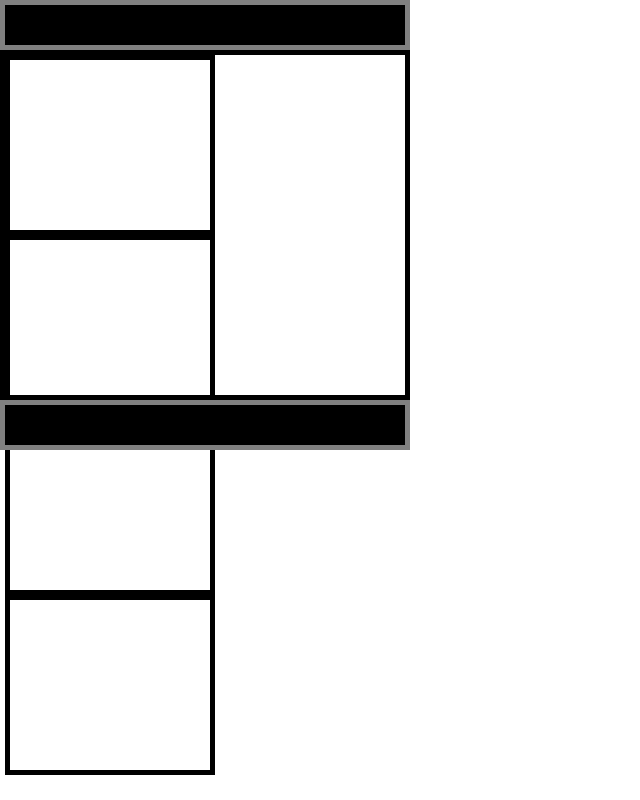
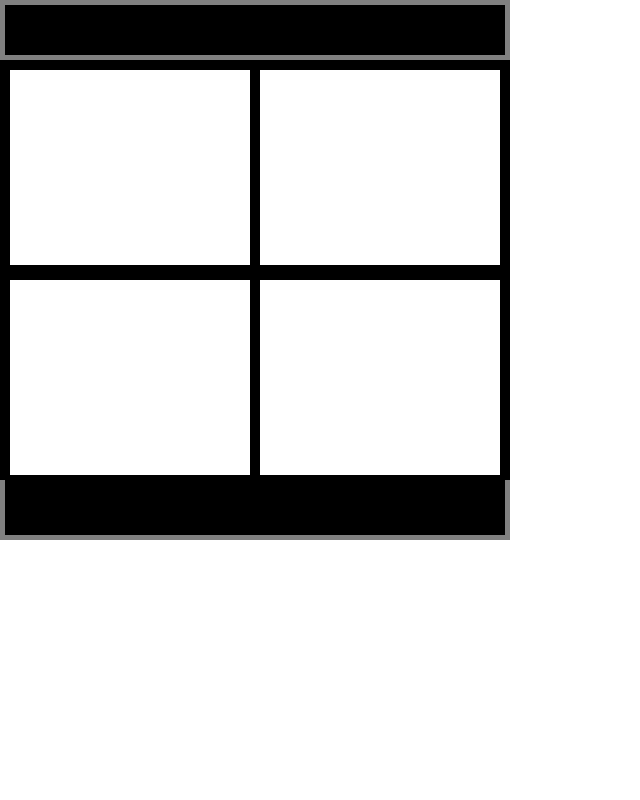
Before and after one commit to Mitchell-Joyner/HTML-CSS, a plain HTML site: page index.html in a window 1280 px wide. Shown: the whole page, without its empty margins (0-640 px from the left). Drawn offline with Linux system fonts and the light colour scheme.

Commit message:
SUPER KEK-TASTIC. YNOT. I HAVE MADE IT ULTRA-KEK.
Ynot.

```diff
--- a/index.html
+++ b/index.html
@@ -6,16 +6,20 @@
   <link rel="stylesheet" href="style.css">
   <title></title>
 </head>
+<body>
+
   <section>
     <header></header>
     <article>
-            <body>
-              <div class id = "box1"></div>
-              <div class = "box2"></div>
-              <div class id = "box1"></div>
-              <div class = "box2"></div>
+      <div></div>
+      <div></div>
+    </article>
+    <article>
+      <div></div>
+      <div></div>
+    </article>
+    <footer></footer>
+  </section>
+
 </body>
-          </article>
-      </section>
-    <footer></footer>
 </html>
--- a/style.css
+++ b/style.css
@@ -4,23 +4,24 @@ body{
     padding:0;
 }
 section{
-  height: 400px;
-  width: 400px;
+  height: 500px;
+  width: 500px;
   background-color: white;
 }
 header, footer{
-  height: 40px;
-  width: 400px;
+  height: 10%;
+  width: 500px;
   border: 5px solid gray;
   background-color: black;
 }
 article{
-  height: 85%;
+  height: 40%;
   width: 100%;
   border: 5px solid black;
 }
 div{
-  height: 50%;
-  width: 50%;
+  height: 100%;
+  width: 48%;
+  float:left;
   border: 5px solid black;
 }
```
Lines whose indentation alone changed are shown as unchanged.
